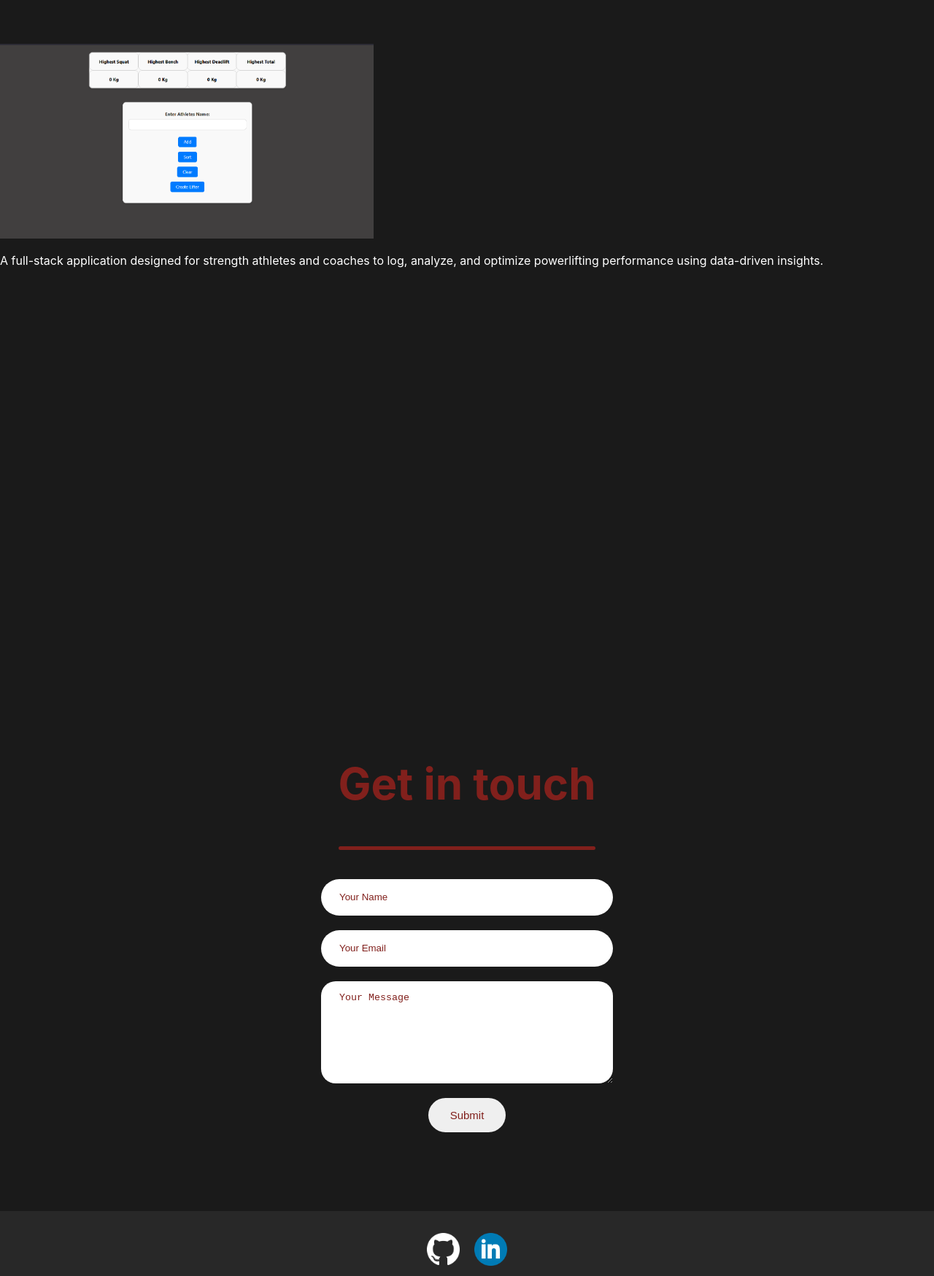
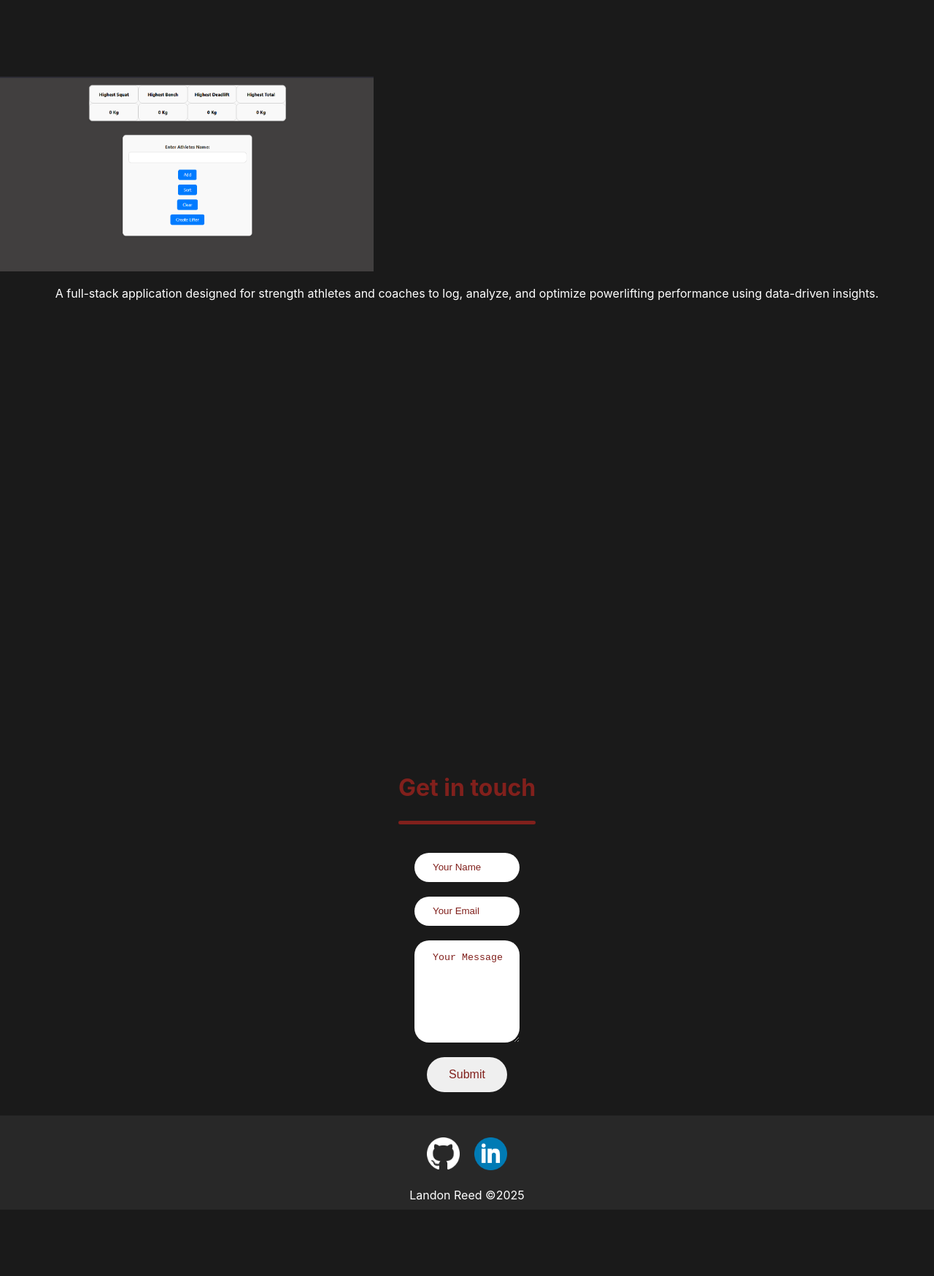
Before and after one commit to LReed03/portfolio, a React (Create React App) app: page / in a window 1280 px wide. Shown: the part 1669-3418 px from the top of the page at 73% size. After the commit the page ends 3327 px from the top, so only its background shows below. Built offline with nearby package versions, Linux system fonts and the light colour scheme.

Commit message:
fixed some issues with sizings

```diff
--- a/src/Contact.css
+++ b/src/Contact.css
@@ -1,5 +1,4 @@
 .contact-container{
-    height: 100vh;
     box-sizing: border-box;
 }
 
@@ -14,20 +13,20 @@
 .contact-title h2{
     font-weight: 600px;
     color: rgb(129, 32, 28);
-    font-size: 60px;
+    font-size: 200%;
 }
 
 .contact-title hr{
     border: none;
     background-color: rgb(129, 32, 28);
-    height: 5px;
+    height: 0.3rem;
     border-radius: 10px;
-    margin-bottom: 20px;
+    margin-bottom: 10%;
 }
 
 .contact-inputs{
-    width: 400px;
-    height: 50px;
+    width: 9rem;
+    height: 2.5rem;
     border: none;
     outline: none;
     padding-left: 25px;
@@ -38,13 +37,13 @@
 }
 
 .contact textarea{
-    height: 140px;
-    padding-top: 15px;
+    height: 8.75rem;
+    padding-top: 1rem;
     border-radius: 20px;
 }
 
 .contact-inputs:focus{
-    border: 2px solid  rgb(129, 32, 28);
+    border: 0.125rem solid  rgb(129, 32, 28);
 }
 
 .contact-inputs::placeholder{
@@ -55,10 +54,11 @@
     display: flex;
     align-items: center;
     padding: 15px 30px;
-    font-size: 15px;
+    font-size: 1rem;
     color:  rgb(129, 32, 28);
-    gap: 10px;
+    gap: 0.625rem;
     border: none;
     border-radius:50px;
     cursor: pointer;
+    margin-bottom: 2rem;
 }
--- a/src/ProjectItem.css
+++ b/src/ProjectItem.css
@@ -7,5 +7,9 @@
 }
 
 .projectItem{
-
+    display: flex;
+    justify-content: center;
+    flex-direction: column;
+    align-items: center;
+    margin-top: 45px;
 }
```
